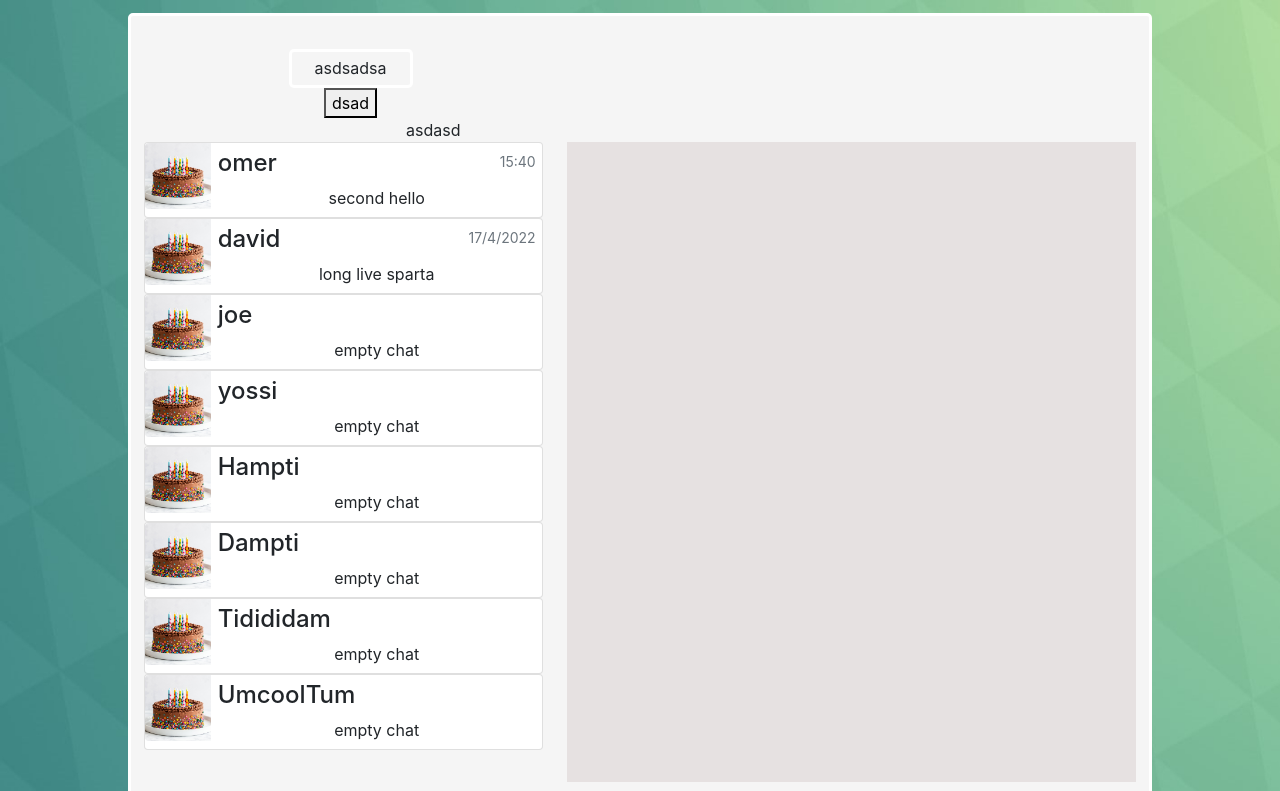
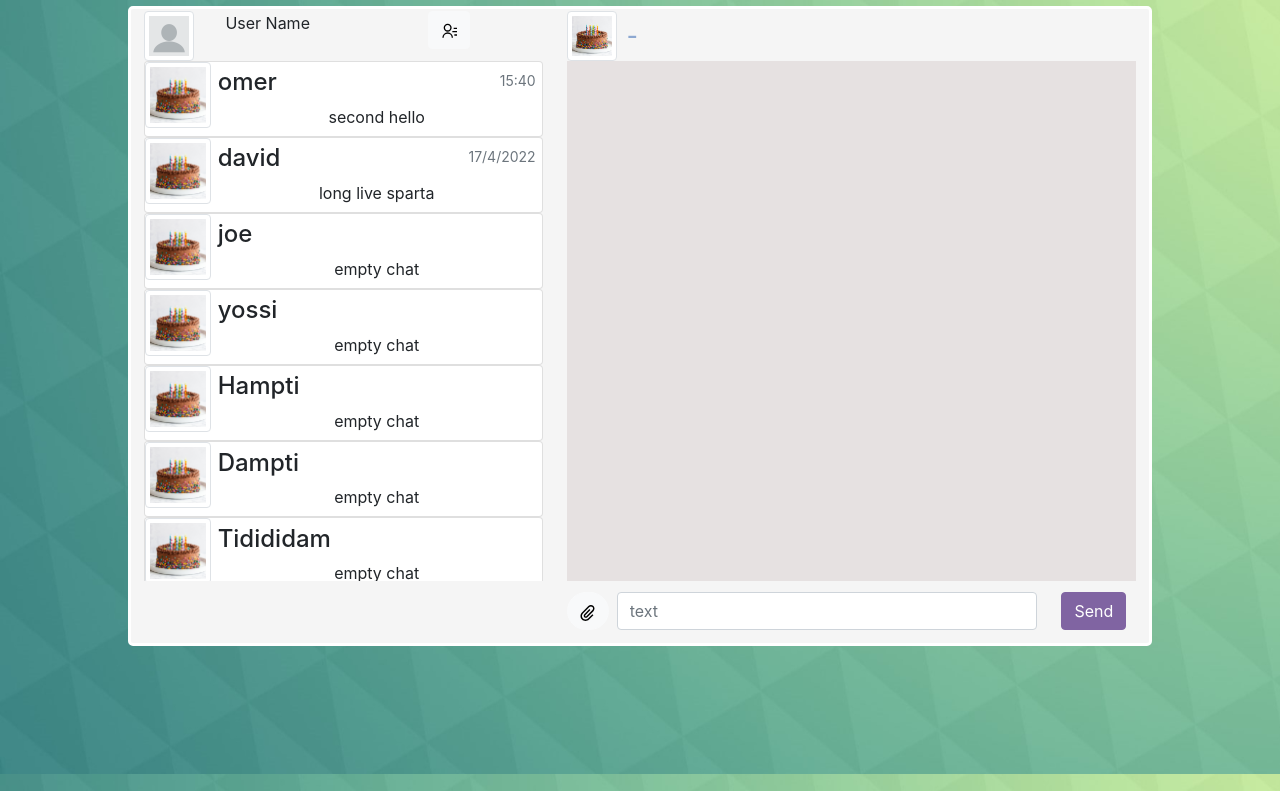
Before and after one commit to Davidkatom/MessagingApp, a React (Create React App) app in the folder whats-down/: page / in a window 1280 px wide. Shown: the top 791 px of the page. Built offline with nearby package versions, Linux system fonts and the light colour scheme.

Commit message:
asf123123

```diff
--- a/whats-down/src/components/ChatScreen.js
+++ b/whats-down/src/components/ChatScreen.js
@@ -6,13 +6,12 @@ import Button from './Button';
 import MessageElm from './MessageElm.js'
 import ContactSide from './ContactSide';
 import { ImAttachment } from 'react-icons/im';
-import { RiCloseCircleLine } from 'react-icons/ri';
-import { AiOutlineCamera } from 'react-icons/ai';
+import { RiCloseCircleLine, RiContactsLine } from 'react-icons/ri';
+import { AiOutlineCamera, AiFillVideoCamera } from 'react-icons/ai';
+import { BiMicrophone } from 'react-icons/bi';
 import { GoLocation } from 'react-icons/go';
-import { BiMicrophone } from 'react-icons/bi';
-import { AiFillVideoCamera } from 'react-icons/ai';
 import TimeStempCalc from '../functions/TimeStempCalc';
-
+import CurrentContact from './CurrentContact';
 var checked = false
 const ChatScreen = () => {
     const [buttonSend, setButtonSend] = useState(null)
@@ -116,7 +115,7 @@ const ChatScreen = () => {
                 return () => {
                     let element = document.getElementById('media-to-send')
                     if (!element.classList.contains('collapse')) {
-                        let elm = (<ImageElm direction="send" imgSrc={element.src} timeStamp={new Date()}/>)
+                        let elm = (<ImageElm direction="send" imgSrc={element.src} timeStamp={new Date()} />)
                         setMessages([...messages, elm])
                         document.getElementById('media-to-send').src = ""
                     }
@@ -170,18 +169,20 @@ const ChatScreen = () => {
     return (
 
         <div className='container large'>
+            <div className="row row-chat">
+                <div className="col-5">
+                    <div className="row row-chat">
+                        <div className="col-6">
+                            <img className="float-start img-thumbnail rounded-start right-padding-for-picture" src={require('../../src/Images/blank-profile-picture.png')} alt="user-profile-picture" />
+                            User Name
+                        </div>
+                        <div className="col-6">
+                            <button className="btn btn-light " title="add contact" onClick={() => addContact({ name: 'oo' })} ><RiContactsLine /></button>
 
-                <div className="col-5">
-                    <div className="container">
-                        asdsadsa
+                        </div>
                     </div>
-                    <button onClick={() => addContact({ name: 'oo' })} >dsad</button>
                 </div>
-                <div className="col-7">
-                    asdasd
-                </div>
-            <div className="row row-chat">
-
+                <CurrentContact contact_name={curernt_Contact_name} />
                 <ContactSide args={{ contact_list: contact_list, selectContact: selectContact }} />
                 <div className="col-sm chat-space">
                     <div className="chat-box scrollable">
--- /dev/null
+++ b/whats-down/src/components/CurrentContact.js
@@ -0,0 +1,11 @@
+
+const CurrentContact = ({ contact_name }) => {
+    return (
+        <div className="col-7 contact-header">
+            <img src="cake.jpg" className="float-start img-thumbnail rounded-start right-padding-for-picture" alt="..." />
+            {contact_name}
+        </div>
+    )
+}
+
+export default CurrentContact
--- a/whats-down/src/components/MiniContant.js
+++ b/whats-down/src/components/MiniContant.js
@@ -7,7 +7,7 @@ const MiniContant = ( {args} ) => {
       <div className="card mb-0" onClick={()=>args.selectContact(args.contact)}>
         <div className="row g-0">
           <div className="col-sm-2">
-            <img src="cake.jpg" className="img-fluid rounded-start" alt="..." />
+            <img src="cake.jpg" className="img-thumbnail " alt="..." />
 
           </div>
           <div className="col-sm-10 contact_selection" id={args.contact.contact_name}>
--- a/whats-down/src/index.css
+++ b/whats-down/src/index.css
@@ -6,9 +6,20 @@ body {
     background-image: url("./Images/background.jpg");
     background-size: cover;
 }
-
+.right-padding-for-picture{
+    margin-right: 10px;
+}
+.contact-header{
+  font-family: 'Lobster', cursive;
+  font-size: 30px;
+  color: rgb(141, 168, 209);
+  text-align: left;
+}
+.rounded-start{
+    max-height: 50px;
+}
 .selected-chat {
-    background-color: #c4c4e9;
+    background-color: #bdbdccb0;
 }
 .time_stamp{
   color: rgb(252, 177, 177);
@@ -16,7 +27,7 @@ body {
 }
 .scrollable {
     overflow-y: scroll;
-    height: 80vh;
+    height: 65vh;
     direction: rtl;
 }
 
@@ -36,16 +47,16 @@ body {
     justify-content: center;
     padding-left: 1%;
     padding-right: 1%;
-    padding-top: 1%;
+    padding-top: 0.1%;
     padding-bottom: 1%;
-    margin-top: 5%;
+    margin-top: 0%;
     border: 3px solid white;
     border-radius: 5px;
     background-color: whitesmoke;
 }
 
 .large {
-    margin-top: 1%;
+    margin-top: 0.5%;
     margin-bottom: 10%;
     padding-bottom: 1%;
     width: 80%;
```
